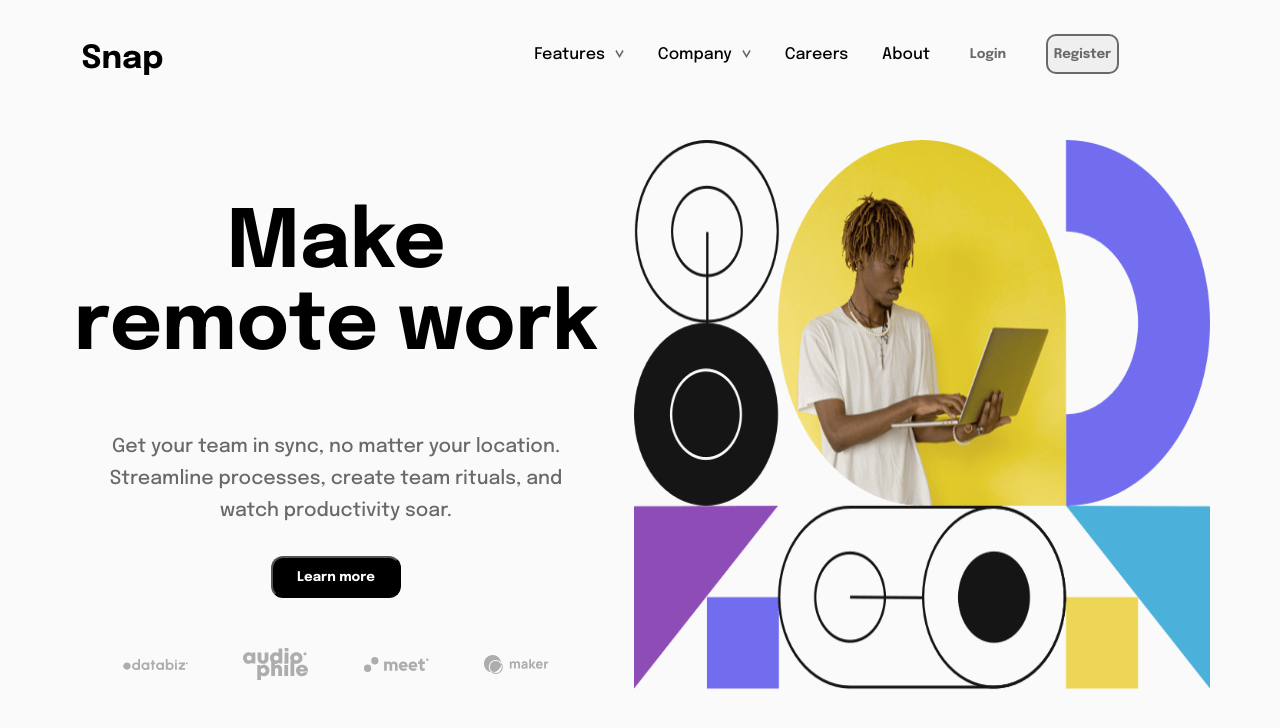
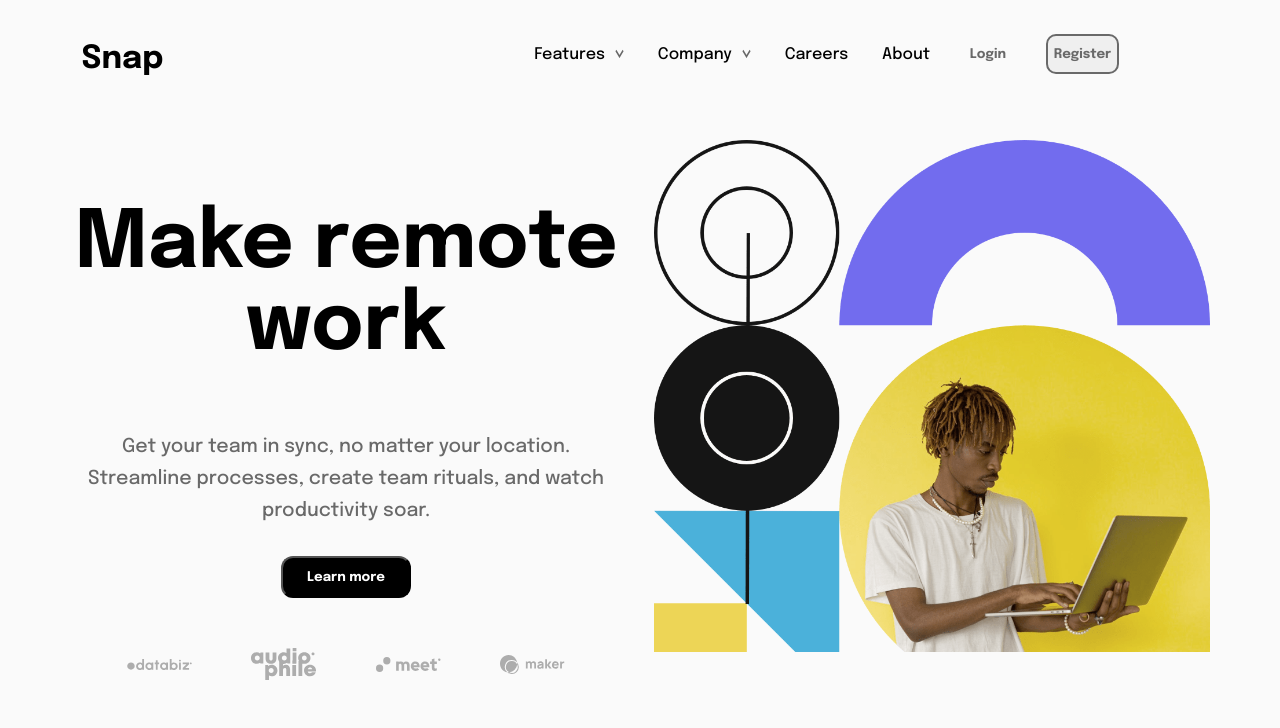
Before and after one commit to qudus2019/dropdown-navigation, a plain HTML site: page index.html in a window 1280 px wide. Drawn offline with Linux system fonts and the light colour scheme.

Commit message:
Add files via upload

```diff
--- a/index.html
+++ b/index.html
@@ -86,7 +86,8 @@
       <img src="images/client-maker.svg" alt="logo">
     </div>
   </div>
-  <img src="images/image-hero-mobile.png" alt="banner image" class="part two">
+  <div class="part two"></div>
+  <!-- <img src="images/image-hero-mobile.png" alt="banner image" class="part two"> -->
 </main>
 
  <script src="index.js"></script>
--- a/styles.css
+++ b/styles.css
@@ -109,7 +109,8 @@ main{
 
 .part{
     width:100%;
-    min-height:300px;
+    height:300px;
+
 }
 
 .one{
@@ -118,6 +119,10 @@ padding:10px;
 
 .two{
     object-fit: fill;
+    background-image: url('images/image-hero-mobile.png');
+    background-size: 100%;
+    background-repeat: no-repeat;
+
 }
 
 .one .title{
@@ -224,6 +229,13 @@ main{
 
 .part{
     width:50%;
+    height:40vw;
+
+}
+.two{
+    background-image:url('images/image-hero-desktop.png') ;
+    background-size: cover;
+    background-repeat: no-repeat;
 }
 .title{
     font-size: 3em;
```
